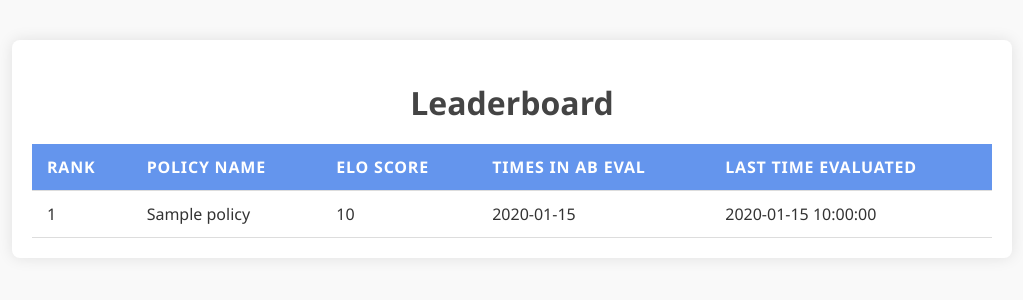
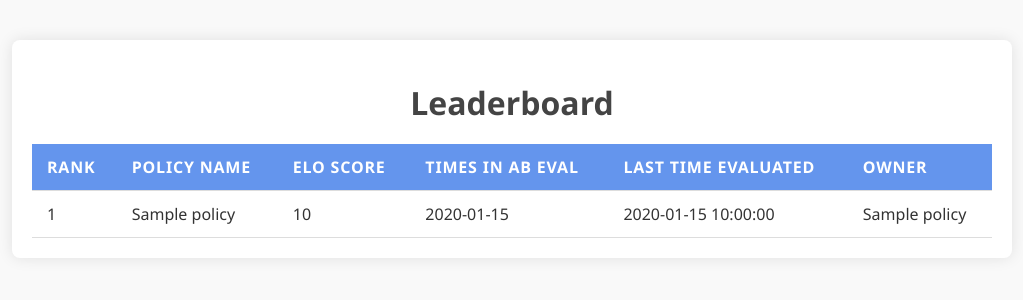
Before and after one commit to pranavatreya/real_eval, a Flask app: template central_server/frontend/templates/leaderboard.html in a window 1280 px wide. Shown: the top 300 px of the page, without its empty margins (128-1151 px from the left). Run offline with Flask 3, Linux system fonts and the light colour scheme; the template is opened without the code that fills it: most values are stand-ins (such as "Sample title", 1, 10 or a date in 2020); parts of the project's set-up code (start-up, migrations or seed data) failed here and were passed over.

Commit message:
display owenr

```diff
--- a/central_server/frontend/templates/leaderboard.html
+++ b/central_server/frontend/templates/leaderboard.html
@@ -17,6 +17,7 @@
             <th>Elo Score</th>
             <th>Times in AB Eval</th>
             <th>Last Time Evaluated</th>
+            <th>Owner</th>
           </tr>
         </thead>
         <tbody>
@@ -33,6 +34,7 @@
                 N/A
               {% endif %}
             </td>
+            <td>{{ policy.owner_name }}</td>
           </tr>
           {% endfor %}
         </tbody>
```
